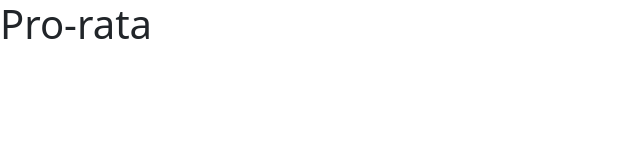
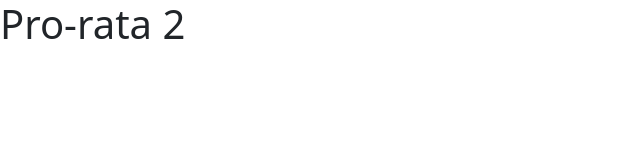
Before and after one commit to ricardo-borges13/pro-rata-react, a React (Create React App) app: page / in a window 1280 px wide. Shown: the top 160 px of the page, without its empty margins (0-640 px from the left). Built offline with nearby package versions, Linux system fonts and the light colour scheme.

Commit message:
primeiro commit

```diff
--- a/src/App.tsx
+++ b/src/App.tsx
@@ -5,7 +5,7 @@ import 'bootstrap/dist/css/bootstrap.min.css';
 function App() {
   return (
     <div>
-     <h1>Pro-rata</h1>
+     <h1>Pro-rata 2</h1>
     </div>
   );
 }
```
